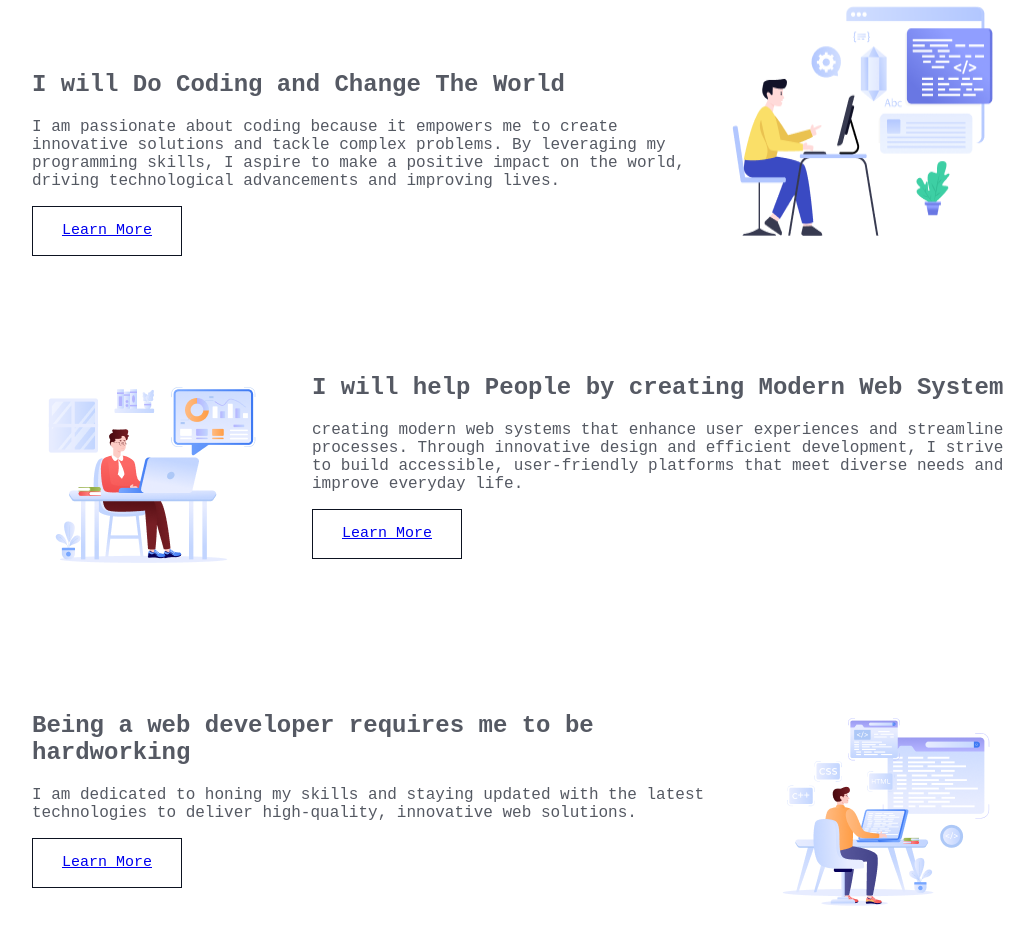
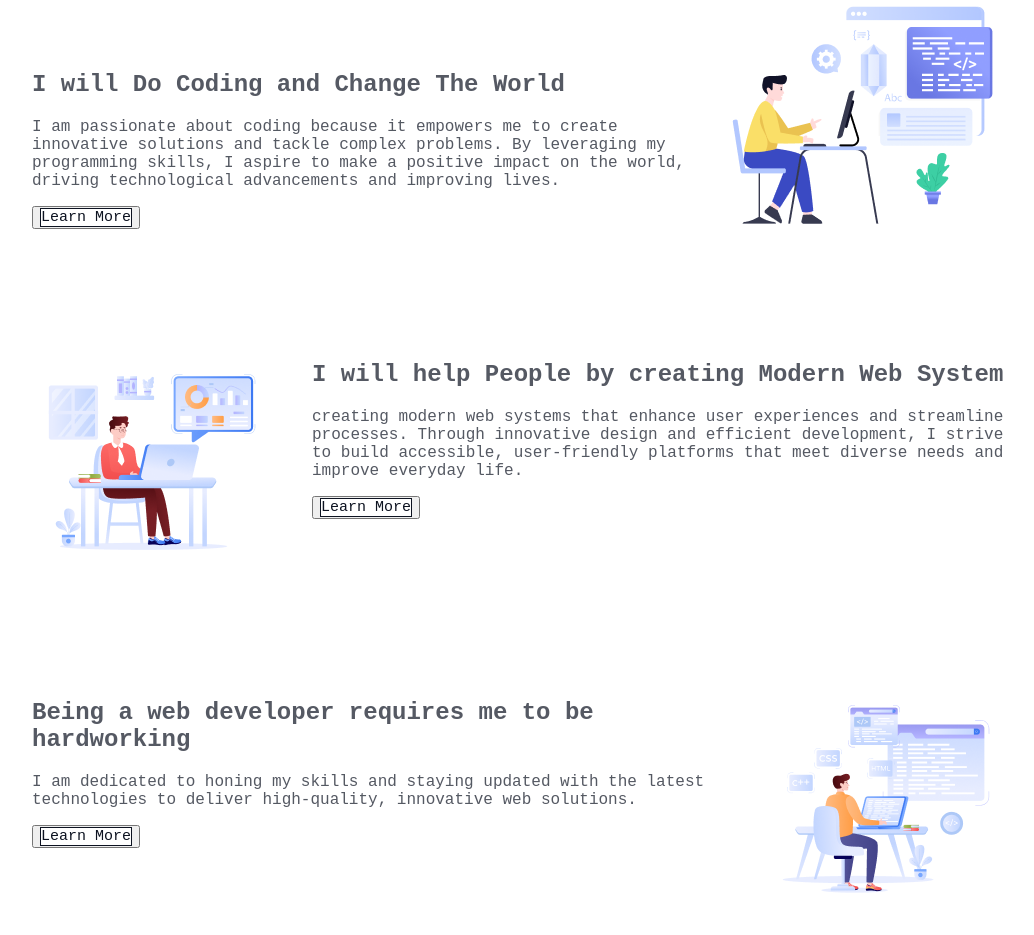
Before and after one commit to samiurrahmann/assignment-1, a plain HTML site: page index.html in a window 1280 px wide. Shown: the part 1088-2023 px from the top of the page, without its empty margins (121-1155 px from the left). Drawn offline with Linux system fonts and the light colour scheme; a web font is replaced by a local one.

Commit message:
added the text color

```diff
--- a/index.html
+++ b/index.html
@@ -42,7 +42,7 @@
                     <h2 class="codeing-title box-title-color">I will Do Coding and Change The World</h2>
                     <p class="codeing-description description-style">I am passionate about coding because it empowers me to create innovative solutions and tackle complex problems. By leveraging my programming skills, I aspire to make a positive impact on the world, driving technological advancements and improving lives.</p>
 
-                    <button class="codeing-btn"> <a href="https://www.quora.com/How-can-a-programmer-change-the-world"> Learn More</a></button>
+                    <button> <a class="codeing-btn" href="https://www.quora.com/How-can-a-programmer-change-the-world"> Learn More</a></button>
 
 
                 </div>
@@ -56,7 +56,7 @@
                 <div class="content-group3">
                     <h2 class="group3-title box-title-color">I will help People by creating Modern Web System</h2>
                     <p class="group3-description description-style">creating modern web systems that enhance user experiences and streamline processes. Through innovative design and efficient development, I strive to build accessible, user-friendly platforms that meet diverse needs and improve everyday life.</p>
-                    <button class="codeing-btn"> <a href="https://www.quora.com/What-are-good-resources-for-learning-how-to-structure-a-modern-web-application"> Learn More</a></button>
+                    <button > <a class="codeing-btn" href="https://www.quora.com/What-are-good-resources-for-learning-how-to-structure-a-modern-web-application"> Learn More</a></button>
 
 
                 </div>
@@ -71,7 +71,7 @@
                     <h2 class="group4-title box-title-color">Being a web developer requires me to be hardworking</h2>
 
                     <p class="group4-description description-style">I am dedicated to honing my skills and staying updated with the latest technologies to deliver high-quality, innovative web solutions.</p>
-                    <button class="codeing-btn"> <a href="https://www.quora.com/How-hard-is-to-become-a-web-developer-And-do-you-make-decent-money-after"> Learn More</a></button>
+                    <button> <a class="codeing-btn" href="https://www.quora.com/How-hard-is-to-become-a-web-developer-And-do-you-make-decent-money-after"> Learn More</a></button>
 
 
                 </div>
--- a/style/styles.css
+++ b/style/styles.css
@@ -120,13 +120,14 @@ nav{
 /* box btn */
 .codeing-btn{
    text-decoration: none;
+   color:rgb(13, 19, 33);
    box-sizing: border-box;
    border: 1px solid;
    background-color: white;
    height: 50px;
    width: 150px;
    font-size: 15px;
-   color:rgb(13, 19, 33);
+
 
 }
 /* box title color */
```
